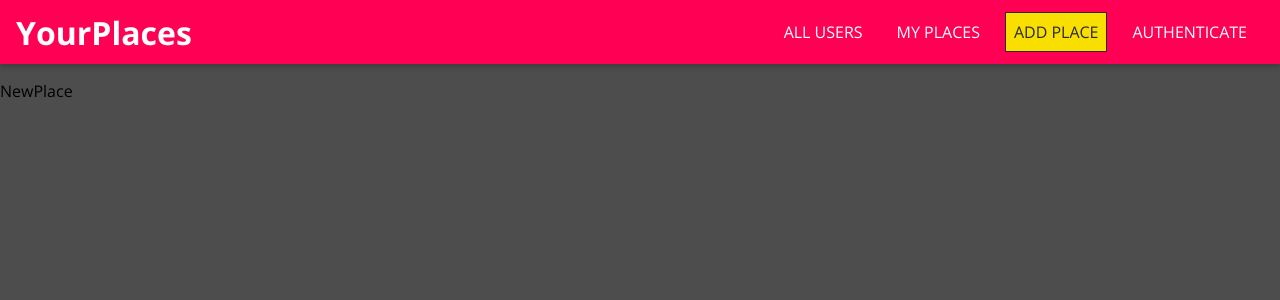
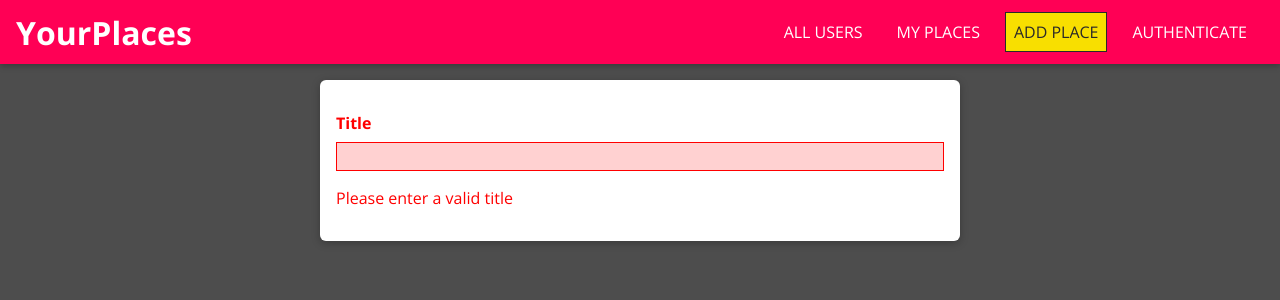
Before and after one commit to joexyjay/SpotShare, a React (Vite) app in the folder frontend/: page /places/new in a window 1280 px wide. Shown: the top 300 px of the page. Built offline with nearby package versions, Linux system fonts and the light colour scheme.

Commit message:
add input

```diff
--- /dev/null
+++ b/frontend/src/places/pages/NewPlace.css
@@ -0,0 +1,11 @@
+.place-form {
+    position: relative;
+    list-style: none;
+    margin: 0 auto;
+    padding: 1rem;
+    width: 90%;
+    max-width: 40rem;
+    box-shadow: 0 2px 8px rgba(0, 0, 0, 0.26);
+    border-radius: 6px;
+    background: white;
+  }
--- a/frontend/src/places/pages/NewPlace.tsx
+++ b/frontend/src/places/pages/NewPlace.tsx
@@ -1,6 +1,16 @@
+import "./NewPlace.css";
+import Input from "../../shared/components/FormElements/Input";
 const NewPlace = () => {
   return (
-    <div>NewPlace</div>
-  )
-}
-export default NewPlace
+    <form className="place-form">
+      <Input
+        element="input"
+        type="text"
+        label="Title"
+        id=""
+        errorText="Please enter a valid title"
+      />
+    </form>
+  );
+};
+export default NewPlace;
--- /dev/null
+++ b/frontend/src/shared/components/FormElements/Input.css
@@ -0,0 +1,41 @@
+.form-control {
+    margin: 1rem 0;
+  }
+
+  .form-control label,
+  .form-control input,
+  .form-control textarea {
+    display: block;
+  }
+
+  .form-control label {
+    font-weight: bold;
+    margin-bottom: 0.5rem;
+  }
+
+  .form-control input,
+  .form-control textarea {
+    width: 100%;
+    font: inherit;
+    border: 1px solid #ccc;
+    background: #f8f8f8;
+    padding: 0.15rem 0.25rem;
+  }
+
+  .form-control input:focus,
+  .form-control textarea:focus {
+    outline: none;
+    background: #ebebeb;
+    border-color: #510077;
+  }
+
+  .form-control--invalid label,
+  .form-control--invalid p {
+    color: red;
+  }
+
+  .form-control--invalid input,
+  .form-control--invalid textarea {
+    border-color: red;
+    background: #ffd1d1;
+  }
--- /dev/null
+++ b/frontend/src/shared/components/FormElements/Input.tsx
@@ -0,0 +1,73 @@
+import { useReducer } from "react";
+import "./Input.css";
+
+interface InputProps {
+  id: string;
+  element: string;
+  type?: string;
+  label: string;
+  placeholder?: string;
+  value?: string;
+  rows?: number;
+  onChange?: (
+    event: React.ChangeEvent<HTMLInputElement | HTMLTextAreaElement>
+  ) => void;
+  errorText: string;
+}
+
+// eslint-disable-next-line @typescript-eslint/no-explicit-any
+const inputReducer = (state: any, action: any) => {
+  switch (action.type) {
+    case "CHANGE":
+      return {
+        ...state,
+        value: action.val,
+        isValid: true,
+      };
+    default:
+      return state;
+  }
+};
+
+const Input = (props: InputProps) => {
+  const [inputState, dispatch] = useReducer(inputReducer, {
+    value: "",
+    isValid: false,
+  });
+
+  const changeHandler = (
+    event: React.ChangeEvent<HTMLInputElement | HTMLTextAreaElement>
+  ) => {
+    dispatch({ type: "CHANGE", val: event.target.value });
+  };
+
+  const element =
+    props.element === "input" ? (
+      <input
+        id={props.id}
+        type={props.type}
+        placeholder={props.placeholder}
+        onChange={changeHandler}
+        value={inputState.value}
+      />
+    ) : (
+      <textarea
+        id={props.id}
+        rows={props.rows || 3}
+        onChange={changeHandler}
+        value={inputState.value}
+      />
+    );
+  return (
+    <div
+      className={`form-control ${
+        !inputState.isValid && `form-control--invalid`
+      }`}
+    >
+      <label htmlFor={props.id}>{props.label}</label>
+      {element}
+      {!inputState.isValid && <p>{props.errorText}</p>}
+    </div>
+  );
+};
+export default Input;
```
Also changed, not shown: frontend/src/shared/components/FormElements/Button.tsx (+11 -8 lines).
